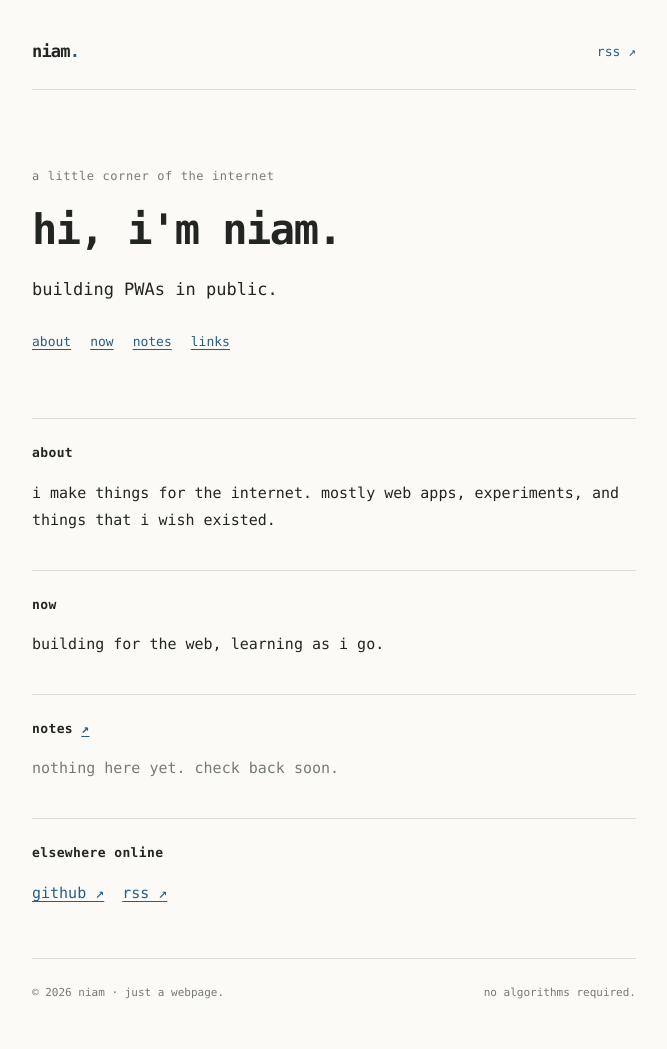
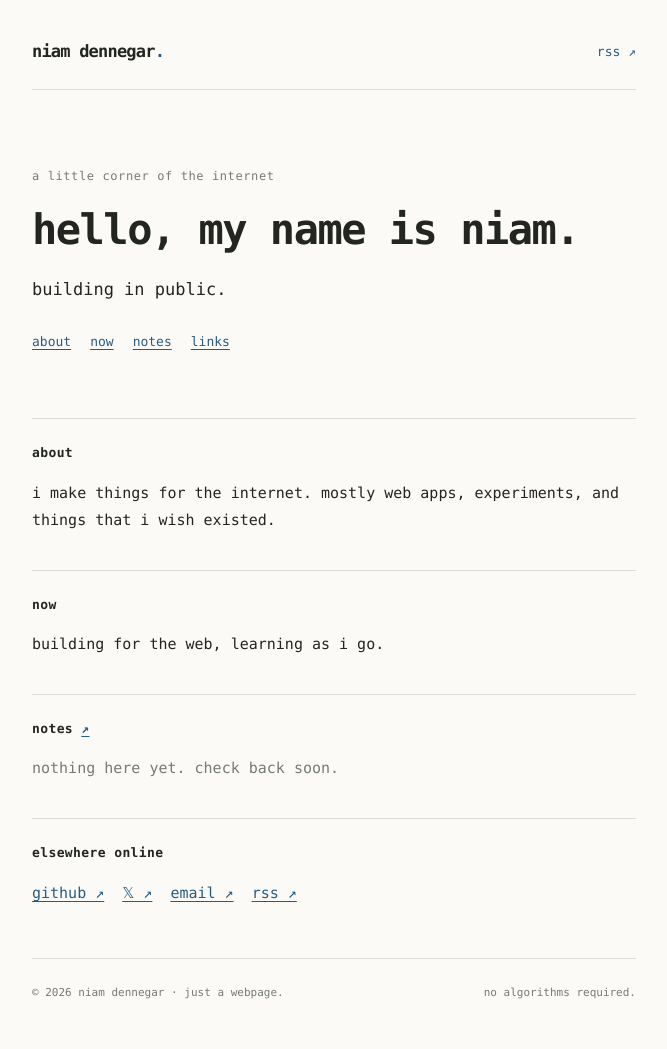
Before and after one commit to iamniam/niam.gg, a Jekyll site: the page built from index.html, in a window 1280 px wide. Shown: the whole page, without its empty margins (306-973 px from the left). Built offline with Jekyll 4.4.1, drawn with Linux system fonts in a browser that asks for light colours.

Commit message:
Update _data/profile.yml (via Pages CMS)

```diff
--- a/_data/profile.yml
+++ b/_data/profile.yml
@@ -1,9 +1,10 @@
-name: "niam"
-headline: "hi, i'm niam."
-tagline: "building PWAs in public."
-about: "i make things for the internet. mostly web apps, experiments, and things that i wish existed."
-currently: "building for the web, learning as i go."
-github: "https://github.com/iamniam"
-x: ""
-email: ""
-footer: "just a webpage."
+name: niam dennegar
+headline: hello, my name is niam.
+tagline: building in public.
+about: i make things for the internet. mostly web apps, experiments, and things
+  that i wish existed.
+currently: building for the web, learning as i go.
+github: https://github.com/iamniam
+x: https://x.com/yoitsniam
+email: business@niam.gg
+footer: just a webpage.
```
